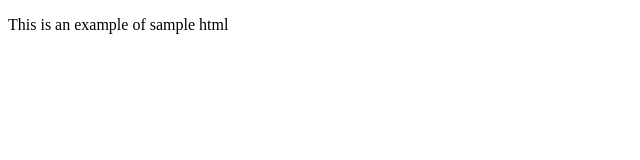
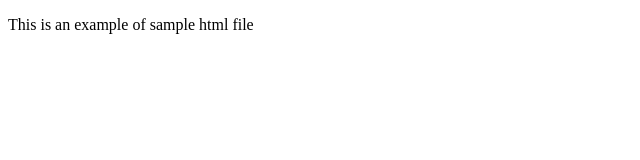
Before and after one commit to NagaA1B3/s3-sync, a plain HTML site: page index.html in a window 1280 px wide. Shown: the full height of the page, 0-640 px from the left. Drawn offline with Linux system fonts and the light colour scheme.

Commit message:
Update index.html

```diff
--- a/index.html
+++ b/index.html
@@ -4,6 +4,6 @@
         <title>Example github repo</title>
     </head>
     <body>
-        <p>This is an example of sample html</p>
+        <p>This is an example of sample html file</p>
     </body>
 </html>
```
